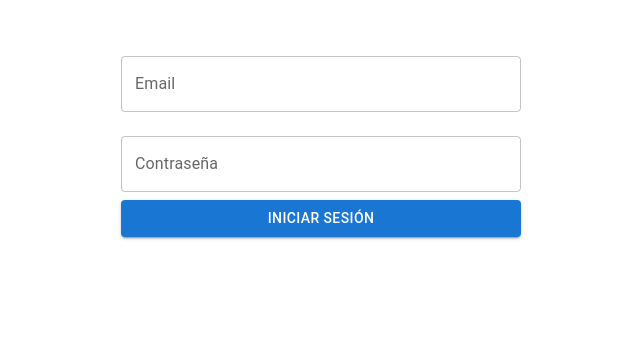
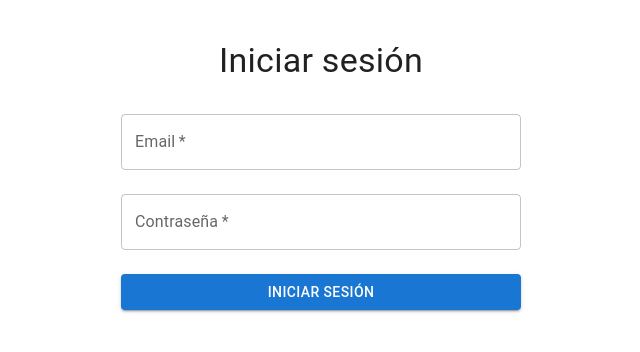
Before and after one commit to Letalandroid/molinera_inventario, a React (Vite) app in the folder client/: page / in a window 1280 px wide. Shown: the top 352 px of the page, without its empty margins (319-959 px from the left). Built offline with nearby package versions, Linux system fonts and the light colour scheme; no server answers.

Commit message:
Agregar manejo de errores en el inicio de sesión y campo isActive en el modelo de usuario

```diff
--- a/client/src/auth/Login.tsx
+++ b/client/src/auth/Login.tsx
@@ -1,5 +1,5 @@
 import { useState, useContext } from "react";
-import { TextField, Button, Box } from "@mui/material";
+import { TextField, Button, Box, Alert, Typography } from "@mui/material";
 import api from "../api/api";
 import { AuthContext } from "../context/AuthContext";
 import { useNavigate } from "react-router-dom";
@@ -7,6 +7,7 @@ import { type UserLogin } from "../types";
 
 export default function Login() {
   const [form, setForm] = useState<UserLogin>({ email: "", password: "" });
+  const [error, setError] = useState("");
   const { login } = useContext(AuthContext);
   const navigate = useNavigate();
 
@@ -16,13 +17,20 @@ export default function Login() {
 
   const handleSubmit = async (e: React.FormEvent) => {
     e.preventDefault();
+    setError(""); // limpiar error previo
+
     try {
       const res = await api.post(`${import.meta.env.VITE_APP_BACK_URL}/auth/login`, form);
       const token: string = res.data.token;
       login(token);
       navigate("/products");
-    } catch (error) {
-      alert("Error en el login" + error);
+    } catch (err: any) {
+      // Aquí puedes personalizar mensajes según el error
+      if (err.response?.status === 401) {
+        setError(err.response?.data?.message ?? "Correo o contraseña incorrectos.");
+      } else {
+        setError("Error al iniciar sesión. Intenta nuevamente.");
+      }
     }
   };
 
@@ -32,6 +40,16 @@ export default function Login() {
       onSubmit={handleSubmit}
       sx={{ maxWidth: 400, mx: "auto", mt: 5 }}
     >
+      <Typography variant="h4" sx={{ mb: 2, textAlign: "center" }}>
+        Iniciar sesión
+      </Typography>
+
+      {error && (
+        <Alert severity="error" sx={{ mb: 2 }}>
+          {error}
+        </Alert>
+      )}
+
       <TextField
         label="Email"
         name="email"
@@ -39,6 +57,8 @@ export default function Login() {
         onChange={handleChange}
         fullWidth
         margin="normal"
+        required
+        type="email"
       />
       <TextField
         label="Contraseña"
@@ -48,8 +68,9 @@ export default function Login() {
         onChange={handleChange}
         fullWidth
         margin="normal"
+        required
       />
-      <Button type="submit" variant="contained" fullWidth>
+      <Button type="submit" variant="contained" fullWidth sx={{ mt: 2 }}>
         Iniciar sesión
       </Button>
     </Box>
```
Also changed, not shown: 2 other files (tests, documents, lock files or other folders).
